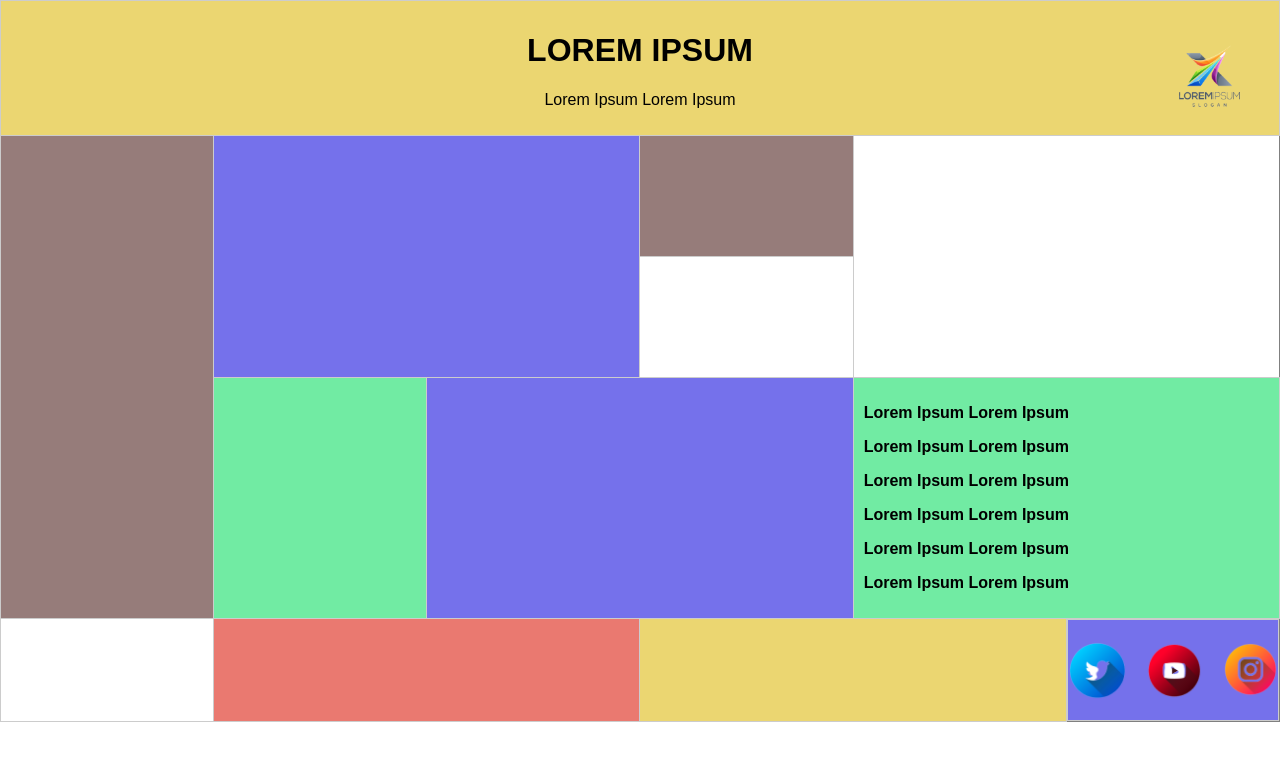
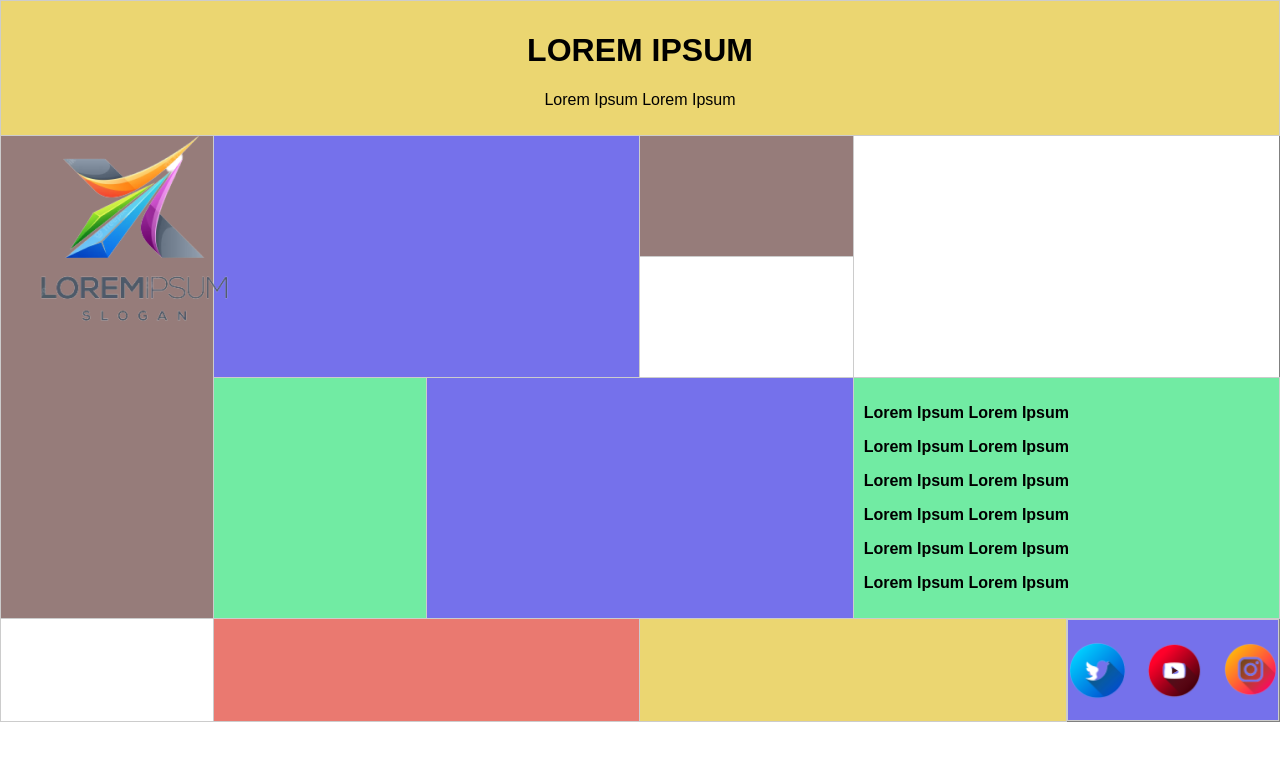
Before and after one commit to Bernardpxl/n, a plain HTML site: page index.html in a window 1280 px wide. Drawn offline with Linux system fonts and the light colour scheme.

Commit message:
Update style.css

```diff
--- a/style.css
+++ b/style.css
@@ -27,9 +27,10 @@ td {
 
 .header-content img {
   position: absolute;
-  top: 10px;
-  right: 20px;
-  width: 80px;
+  display: flex;
+  justify-content: center;
+  align-items: center;
+  gap: 15px;
 }
 
 .texto{
```
